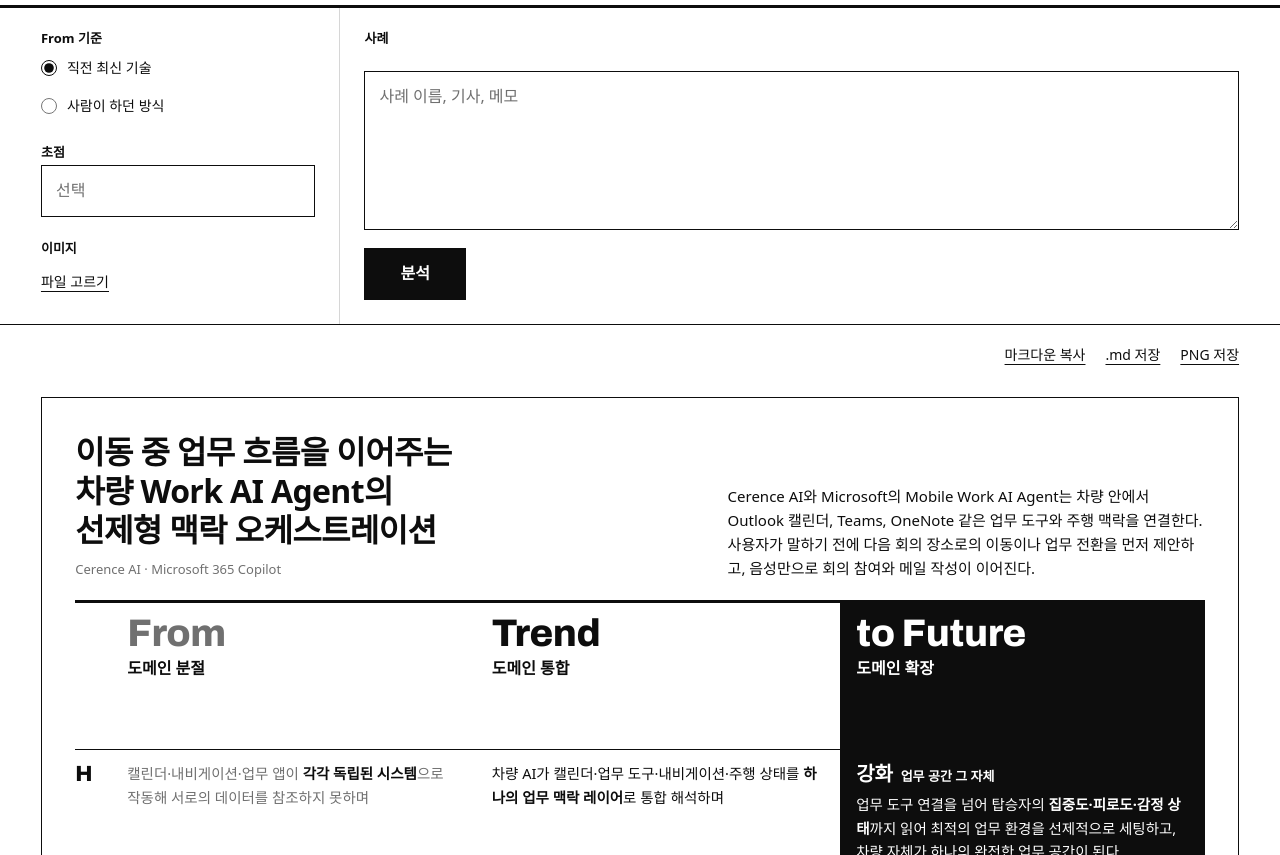
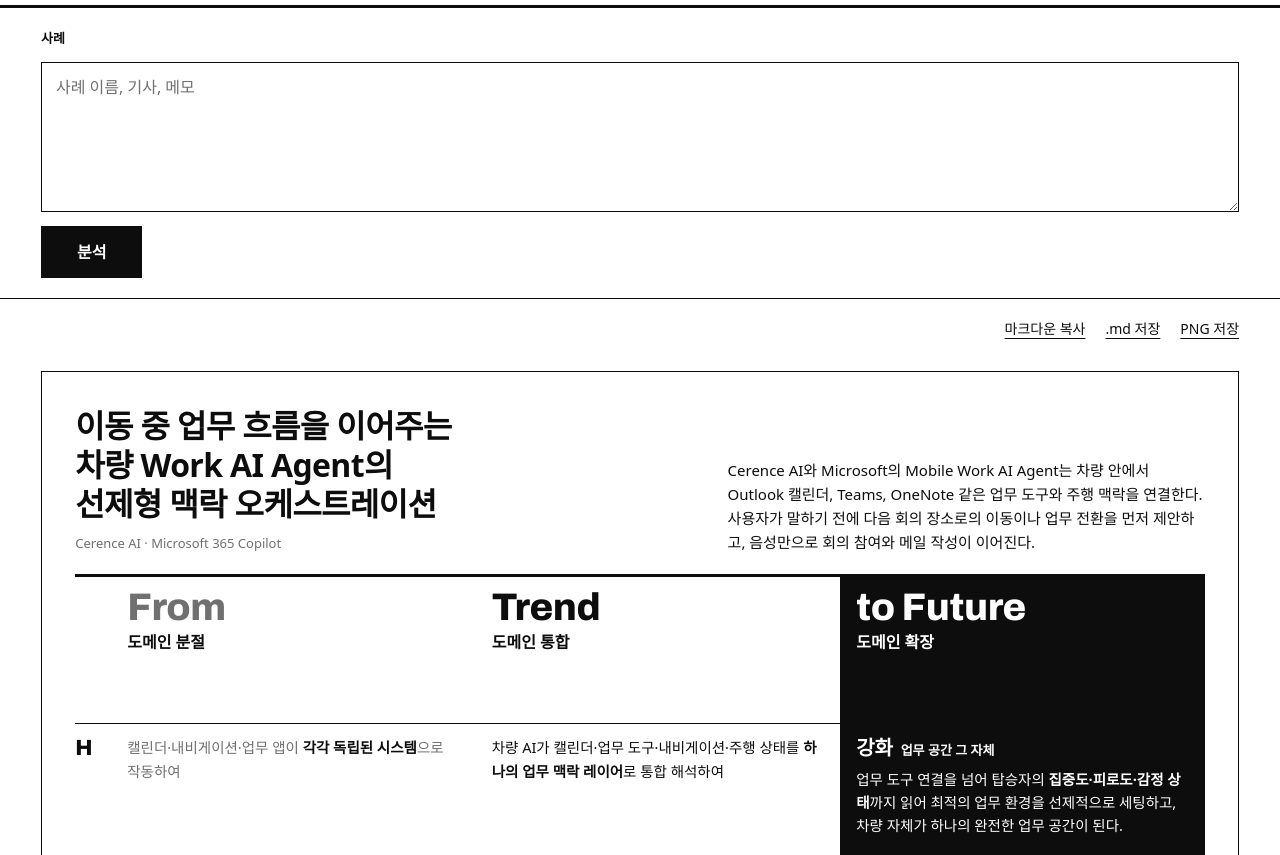
Before and after one commit to jaeen0930/from-trend-to-future, a website: page public/index.html in a window 1280 px wide. Shown: the part 337-1192 px from the top of the page. Drawn offline with nearby package versions, Linux system fonts and the light colour scheme; a web font is replaced by a local one.

Commit message:
Remove option panel; H·E·V endings ~하여 ~하여 ~한다
Co-Authored-By: Claude Opus 5.5 <noreply@anthropic.com>
Claude-Session: https://claude.ai/code/session_0134SpYCuoU7jqqzESJd4Yjp

```diff
--- a/netlify/functions/ftf.mjs
+++ b/netlify/functions/ftf.mjs
@@ -9,7 +9,7 @@ ${focus?`\n[분석 초점]\n${focus}\n`:""}${hasImg?"\n첨부 이미지도 사
 - Trend = 입력된 사례 자체. ${mode==="sota"?"From = Trend 직전의 가장 앞선 양산·상용 수준(SOTA). 원시적인 수동 조작 같은 먼 과거로 내려가지 않는다.":"From = 같은 일을 사람이 직접 하던 방식."}
 - Future = Trend가 추구하는 본질을 밀어붙인 방향. 강화는 같은 도메인 안에서 Trend의 변화를 극한까지 밀었을 때, 확장은 같은 본질을 다른 도메인·맥락·대상으로 옮겼을 때. 솔루션이 아니라 기회의 방향으로 쓴다.
 - 키워드(from/trend/future)는 2~6자 명사구 세 개가 하나의 축 위에서 단계적으로 변해야 한다. 예: 도메인 분절 → 도메인 통합 → 도메인 확장 / 명령 후 실행형 → 선제 제안형 → 즉시 실행형 / 직접 수행 → 자동 수행 → 예방적 개입.
-- H(How, 무엇이 어떻게 작동하나)는 "~하며/~하여", E(Effect, 그래서 무엇이 일어나나)는 "~해/~되어", V(Value, 사용자가 무엇으로 인식·체감하나)는 "~로 인식한다/체감한다"로 끝나는 한 문장. From과 Trend의 같은 행은 같은 대상을 두고 대구가 되게. 바뀐 핵심어 1~2개만 **굵게**.
+- H(How, 무엇이 어떻게 작동하나)는 반드시 "~하여"로, E(Effect, 그래서 무엇이 일어나나)도 반드시 "~하여"로, V(Value, 사용자가 무엇으로 인식·체감하나)는 반드시 "~한다"로 끝난다. H·E·V를 이어 읽으면 "~하여 ~하여 ~한다"의 한 문장이 되어야 한다. "~하며", "~해", "~되어"로 끝내지 않는다. From과 Trend의 같은 행은 같은 대상을 두고 대구가 되게. 바뀐 핵심어 1~2개만 **굵게**.
 - 번호 매기기, 잘게 쪼개기 금지. 큰 개념으로 한 문장씩.
 - headline: 2~3줄(줄바꿈 \\n), 명사로 끝나는 무게 있는 제목. 예: "주행 중 실시간 데이터 환류로\\n플릿 전체의 판단력을 자기강화하는\\n차량 AI 학습 오케스트레이션"
 - description: 사례 설명 3~4문장, 사실만. 모르는 수치·연도는 지어내지 않는다.
--- a/public/index.html
+++ b/public/index.html
@@ -26,10 +26,10 @@ body{margin:0;background:var(--bg);color:var(--ink);font:16px/1.6 "IBM Plex Sans
 .ln{font:inherit;font-size:14px;background:none;border:0;padding:10px 0;color:var(--ink);cursor:pointer;text-decoration:underline;text-underline-offset:4px;min-height:44px}
 .ln:hover{text-decoration-thickness:2px}
 button:focus-visible,textarea:focus-visible,input:focus-visible,[contenteditable]:focus-visible{outline:2px solid var(--ink);outline-offset:2px}
-.form{display:grid;grid-template-columns:minmax(0,1fr) minmax(0,3fr);gap:0;border-bottom:1px solid var(--ink)}
+.form{display:grid;grid-template-columns:minmax(0,1fr);border-bottom:1px solid var(--ink)}
 .form>div{padding:20px 0}
 .form .side{padding-right:24px;border-right:1px solid var(--rule);display:grid;gap:18px;align-content:start}
-.form .main{padding-left:24px;display:grid;gap:14px}
+.form .main{display:grid;gap:14px}
 .lb{font-size:13px;font-weight:600}
 textarea,input[type=text]{font:inherit;font-size:16px;color:var(--ink);background:var(--bg);border:1px solid var(--ink);padding:12px 14px;width:100%}
 textarea{min-height:150px;resize:vertical;line-height:1.6}
@@ -91,17 +91,6 @@ dialog::backdrop{background:rgb(0 0 0/.4)}
 </header>
 
 <section class="form pad">
-  <div class="side">
-    <div class="opt"><span class="lb">From 기준</span>
-      <label><input type="radio" name="fm" value="sota" checked> 직전 최신 기술</label>
-      <label><input type="radio" name="fm" value="human"> 사람이 하던 방식</label>
-    </div>
-    <div class="opt"><span class="lb">초점</span><input type="text" id="focus" placeholder="선택"></div>
-    <div id="imgWrap" hidden><span class="lb">이미지</span>
-      <div class="file"><button class="ln" id="pick" type="button">파일 고르기</button><span id="imgName"></span></div>
-      <input type="file" id="file" accept="image/*" hidden>
-    </div>
-  </div>
   <div class="main">
     <span class="lb">사례</span>
     <textarea id="caseIn" placeholder="사례 이름, 기사, 메모"></textarea>
@@ -131,8 +120,8 @@ const EXAMPLE={
   headline:"이동 중 업무 흐름을 이어주는\n차량 Work AI Agent의\n선제형 맥락 오케스트레이션",
   description:"Cerence AI와 Microsoft의 Mobile Work AI Agent는 차량 안에서 Outlook 캘린더, Teams, OneNote 같은 업무 도구와 주행 맥락을 연결한다. 사용자가 말하기 전에 다음 회의 장소로의 이동이나 업무 전환을 먼저 제안하고, 음성만으로 회의 참여와 메일 작성이 이어진다."},
  keywords:{from:"도메인 분절",trend:"도메인 통합",future:"도메인 확장"},
- hev:{from:{h:"캘린더·내비게이션·업무 앱이 **각각 독립된 시스템**으로 작동해 서로의 데이터를 참조하지 못하며",e:"일정이 바뀌면 탑승자가 스마트폰으로 직접 확인한 뒤 **내비게이션을 다시 검색·입력**해야 해",v:"탑승자는 이동 시간을 업무와 **단절된 공백**으로, 차량을 수동으로 다뤄야 하는 기능의 집합으로 인식한다"},
-  trend:{h:"차량 AI가 캘린더·업무 도구·내비게이션·주행 상태를 **하나의 업무 맥락 레이어**로 통합 해석하며",e:"발화 없이도 일정 기반 내비가 시작되고, 음성만으로 회의 참여·메일 작성·일정 확인이 **연속 처리**되어",v:"탑승자는 이동 시간을 낭비가 아닌 **업무 연속성이 유지되는 생산적 공간**으로 인식한다"}},
+ hev:{from:{h:"캘린더·내비게이션·업무 앱이 **각각 독립된 시스템**으로 작동하여",e:"일정이 바뀌면 탑승자가 스마트폰으로 직접 확인한 뒤 **내비게이션을 다시 검색·입력**하여",v:"탑승자는 이동 시간을 업무와 **단절된 공백**으로 인식한다"},
+  trend:{h:"차량 AI가 캘린더·업무 도구·내비게이션·주행 상태를 **하나의 업무 맥락 레이어**로 통합 해석하여",e:"일정 기반 내비를 먼저 시작하고 회의 참여·메일 작성을 음성만으로 **연속 처리**하여",v:"탑승자는 이동 시간을 **업무 연속성이 유지되는 생산적 공간**으로 인식한다"}},
  future:{reinforce:{keyword:"업무 공간 그 자체",text:"업무 도구 연결을 넘어 탑승자의 **집중도·피로도·감정 상태**까지 읽어 최적의 업무 환경을 선제적으로 세팅하고, 차량 자체가 하나의 완전한 업무 공간이 된다."},
   expand:{keyword:"생활의 연속성",text:"업무 도메인에 한정되던 연결이 운동·식사·공부·휴식 같은 **다양한 생활 도메인**으로 넓어져, 차 안에서 생활의 흐름이 끊기지 않는다."}}
 };
@@ -202,7 +191,7 @@ ${focus?`\n[분석 초점]\n${focus}\n`:""}${hasImg?"\n첨부 이미지도 사
 - Trend = 입력된 사례 자체. ${mode==="sota"?"From = Trend 직전의 가장 앞선 양산·상용 수준(SOTA). 원시적인 수동 조작 같은 먼 과거로 내려가지 않는다.":"From = 같은 일을 사람이 직접 하던 방식."}
 - Future = Trend가 추구하는 본질을 밀어붙인 방향. 강화는 같은 도메인 안에서 Trend의 변화를 극한까지 밀었을 때, 확장은 같은 본질을 다른 도메인·맥락·대상으로 옮겼을 때. 솔루션이 아니라 기회의 방향으로 쓴다.
 - 키워드(from/trend/future)는 2~6자 명사구 세 개가 하나의 축 위에서 단계적으로 변해야 한다. 예: 도메인 분절 → 도메인 통합 → 도메인 확장 / 명령 후 실행형 → 선제 제안형 → 즉시 실행형 / 직접 수행 → 자동 수행 → 예방적 개입.
-- H(How, 무엇이 어떻게 작동하나)는 "~하며/~하여", E(Effect, 그래서 무엇이 일어나나)는 "~해/~되어", V(Value, 사용자가 무엇으로 인식·체감하나)는 "~로 인식한다/체감한다"로 끝나는 한 문장. From과 Trend의 같은 행은 같은 대상을 두고 대구가 되게. 바뀐 핵심어 1~2개만 **굵게**.
+- H(How, 무엇이 어떻게 작동하나)는 반드시 "~하여"로, E(Effect, 그래서 무엇이 일어나나)도 반드시 "~하여"로, V(Value, 사용자가 무엇으로 인식·체감하나)는 반드시 "~한다"로 끝난다. H·E·V를 이어 읽으면 "~하여 ~하여 ~한다"의 한 문장이 되어야 한다. "~하며", "~해", "~되어"로 끝내지 않는다. From과 Trend의 같은 행은 같은 대상을 두고 대구가 되게. 바뀐 핵심어 1~2개만 **굵게**.
 - 번호 매기기, 잘게 쪼개기 금지. 큰 개념으로 한 문장씩.
 - headline: 2~3줄(줄바꿈 \\n), 명사로 끝나는 무게 있는 제목. 예: "주행 중 실시간 데이터 환류로\\n플릿 전체의 판단력을 자기강화하는\\n차량 AI 학습 오케스트레이션"
 - description: 사례 설명 3~4문장, 사실만. 모르는 수치·연도는 지어내지 않는다.
@@ -237,7 +226,7 @@ async function generate(){
   const text=$("#caseIn").value.trim();if(!text||busy||!(sample||api))return;
   busy=true;$("#go").disabled=true;setStatus("분석 중");$("#sheet")?.classList.add("loading");
   try{
-    const fm=document.querySelector("input[name=fm]:checked").value,focus=$("#focus").value.trim();
+    const fm="sota",focus="";
     let raw;
     if(sample){
       const opts={modelTier:"complex",cache:false,onText:({text})=>{if(text&&text!=="Thinking...")setStatus(`작성 중 · ${text.length.toLocaleString()}자`)}};
@@ -270,8 +259,6 @@ $("#caseIn").value=store.get("ftf-draft","");
 $("#caseIn").addEventListener("input",()=>store.set("ftf-draft",$("#caseIn").value));
 $("#caseIn").addEventListener("keydown",e=>{if(e.key==="Enter"&&(e.metaKey||e.ctrlKey))generate()});
 $("#go").onclick=generate;
-$("#pick").onclick=()=>$("#file").click();
-$("#file").onchange=e=>{const f=e.target.files[0];if(!f)return;imgBlob=f;$("#imgName").textContent=f.name};
 
 $("#copyMd").onclick=async()=>{const b=$("#copyMd");try{await navigator.clipboard.writeText(toMarkdown(data));b.textContent="복사됨"}catch(e){b.textContent="복사 안 됨"}setTimeout(()=>b.textContent="마크다운 복사",1500)};
 async function save(filename,blob){
@@ -289,11 +276,11 @@ $("#png").onclick=async()=>{
 
 render();
 (async()=>{
-  if(api){$("#saveMd").hidden=false;$("#png").hidden=false;$("#imgWrap").hidden=false;$("#go").disabled=false;return}
+  if(api){$("#saveMd").hidden=false;$("#png").hidden=false;$("#go").disabled=false;return}
   for(let k=0;k<50&&!window.claude?.use;k++)await new Promise(r=>setTimeout(r,200));
   if(window.claude?.use){try{[sample,downloads]=await Promise.all([claude.use("sample").catch(()=>null),claude.use("downloads").catch(()=>null)])}catch(e){}}
   if(downloads){$("#saveMd").hidden=false;$("#png").hidden=false}
-  if(sample){$("#go").disabled=false;try{const l=await sample.limits?.();if(l?.images)$("#imgWrap").hidden=false}catch(e){}}
+  if(sample){$("#go").disabled=false;}
   else setStatus("분석 기능을 불러오지 못했어요.",true);
 })();
 }
```
